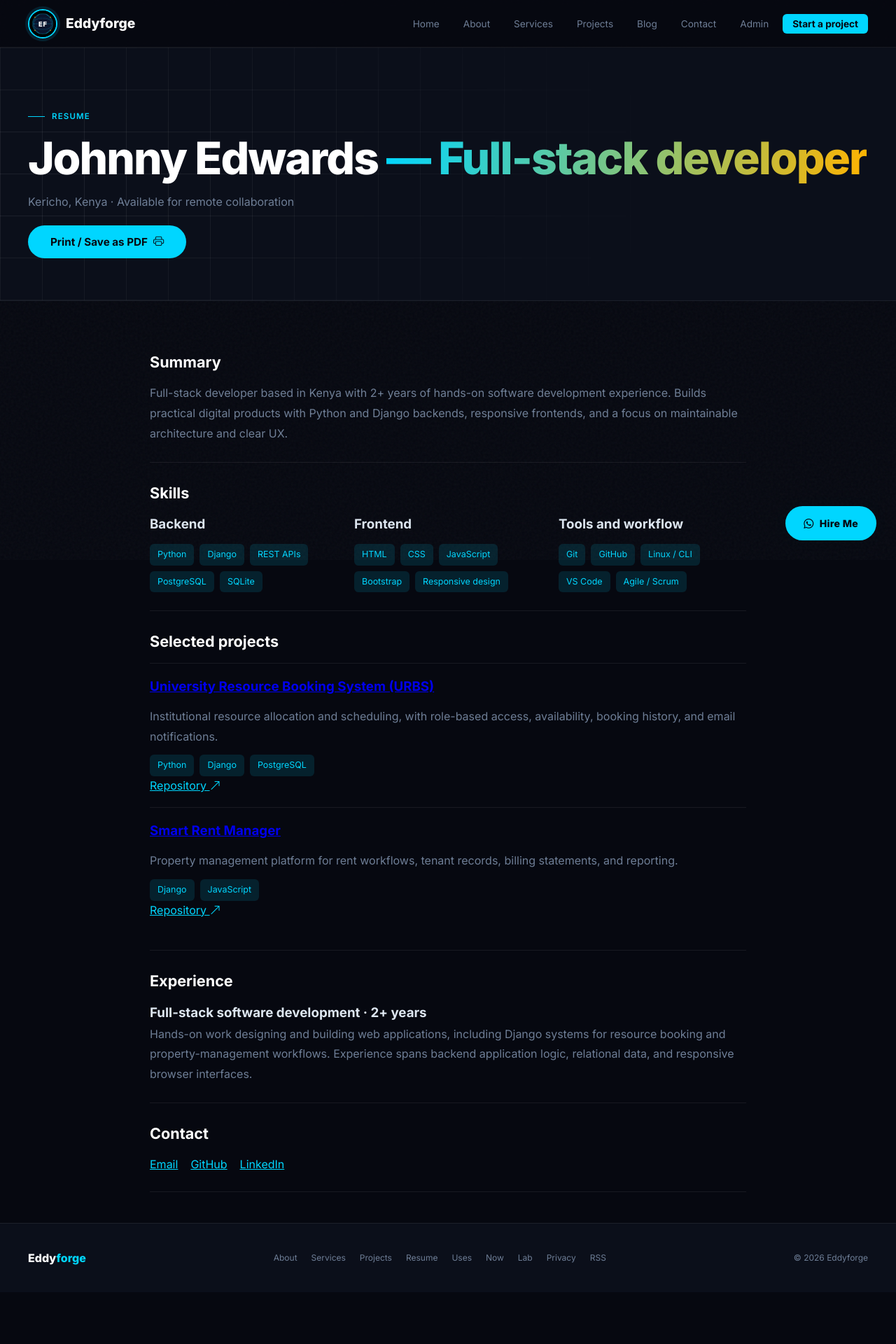
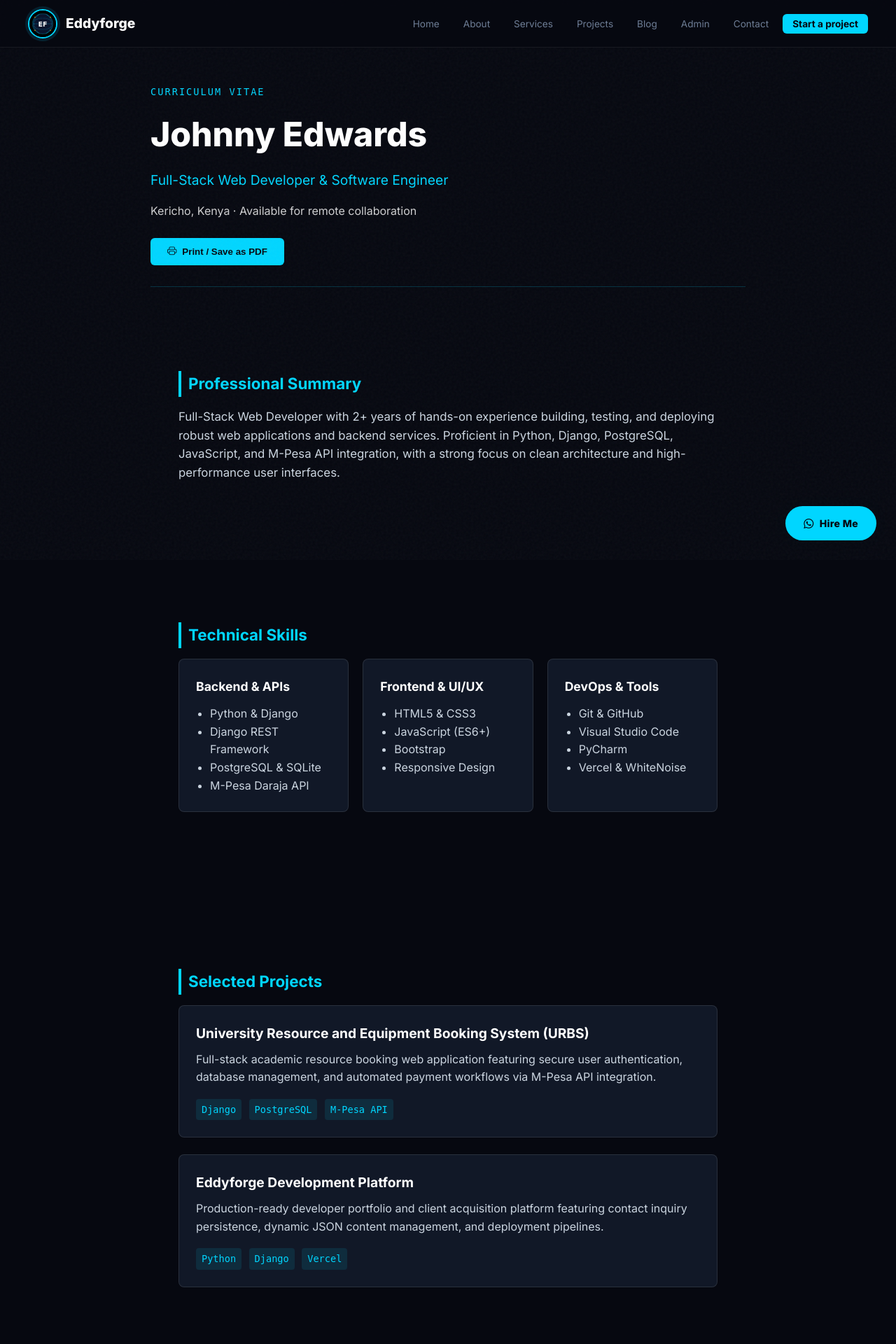
Before and after one commit to Edujoew/Eddyforge-, a Django app: page /resume/ in a window 1280 px wide. Shown: the top 1920 px of the page at 70% size. Before the commit the page ends 1807 px from the top, so only its background shows below. Run offline with Django 5.2, Linux system fonts and the light colour scheme; data that the repository does not hold is empty.

Commit message:
Enhance resume page and functionality
- Updated resume template with improved styling and structure, including a new hero header and sections for summary, skills, projects, experience, education, and contact information.
- Refactored resume view to use hardcoded resume data instead of external data source, ensuring consistency and ease of updates.
- Added JSON formatter template for better handling and visualization of JSON data.
- Revised tests to reflect changes in resume data handling and removed outdated assertions.
- Cleaned up environment variable settings in launch setup script for better clarity and maintainability.

```diff
--- a/core/admin.py
+++ b/core/admin.py
@@ -85,8 +85,10 @@ class PostAdmin(admin.ModelAdmin):
     list_display = ("title", "is_published", "published_at", "updated_at")
     search_fields = ("title", "excerpt", "body", "tags")
     list_filter = ("is_published", "published_at")
+    list_editable = ("is_published",)
     readonly_fields = ("created_at", "updated_at")
     prepopulated_fields = {"slug": ("title",)}
+    date_hierarchy = "published_at"
     actions = (publish_selected, unpublish_selected)
 
 
--- a/core/templates/core/base.html
+++ b/core/templates/core/base.html
@@ -39,8 +39,8 @@
       <li><a href="{% url 'core:services' %}">Services</a></li>
       <li><a href="{% url 'core:projects' %}">Projects</a></li>
       <li><a href="/blog/">Blog</a></li>
+      <li><a href="{% url 'admin:index' %}">Admin</a></li>
       <li><a href="{% url 'core:contact' %}">Contact</a></li>
-      <li><a href="{% url 'admin:index' %}">Admin</a></li>
       <li><a href="/start/" class="nav-cta">Start a project</a></li>
     </ul>
   </nav>
--- a/core/templates/core/resume.html
+++ b/core/templates/core/resume.html
@@ -1,34 +1,153 @@
 {% extends "core/base.html" %}
 {% load static %}
+{% block title %}Resume | Johnny Edwards — Eddyforge{% endblock %}
+{% block meta_description %}Professional resume of Johnny Edwards, Full-Stack Web Developer with 2+ years of experience.{% endblock %}
+
 {% block content %}
-<div class="page-wrap resume-page">
-  <header class="page-hero">
-    <div class="page-hero-inner">
-      <p class="page-hero-eyebrow">Resume</p>
-      <h1 class="page-hero-title">{{ resume_data.name }} <span>— {{ resume_data.role }}</span></h1>
-      <p class="page-hero-sub">{{ resume_data.location }} · Available for remote collaboration</p>
-      <div class="resume-actions">
-        <button type="button" class="btn-primary-c" onclick="window.print()">Print / Save as PDF <i class="bi bi-printer" aria-hidden="true"></i></button>
-        {% if has_resume_pdf %}<a class="btn-ghost" href="{% static resume_pdf_path %}" download>Download PDF <i class="bi bi-download" aria-hidden="true"></i></a>{% endif %}
+<style>
+  /* Force text visibility and styling specifically for screen and print */
+  .resume-container {
+    background-color: #060810;
+    color: #ffffff;
+    min-height: 100vh;
+    padding: 120px 20px 80px;
+    font-family: inherit;
+  }
+  .resume-card {
+    background: #111827;
+    border: 1px solid rgba(255,255,255,0.1);
+    padding: 24px;
+    border-radius: 8px;
+    margin-bottom: 24px;
+  }
+  .resume-text-muted { color: #cbd5e0; line-height: 1.6; }
+  .resume-title { color: #00d6ff; font-size: 1.4rem; margin-bottom: 15px; border-left: 4px solid #00d6ff; padding-left: 10px; }
+  .resume-tag { font-family: monospace; font-size: 0.85rem; color: #00d6ff; background: rgba(0,214,255,0.1); padding: 4px 8px; border-radius: 4px; display: inline-block; margin-right: 6px; margin-top: 6px; }
+
+  @media print {
+    body { background: #ffffff !important; color: #000000 !important; }
+    .resume-container { background: #ffffff !important; color: #000000 !important; padding: 20px !important; }
+    .resume-card { background: #f9f9f9 !important; border: 1px solid #ddd !important; color: #000000 !important; }
+    .resume-text-muted { color: #333333 !important; }
+    .resume-title { color: #000000 !important; border-left: 4px solid #000000 !important; }
+    .resume-tag { background: #eee !important; color: #000 !important; border: 1px solid #ccc; }
+    button, nav, footer { display: none !important; }
+  }
+</style>
+
+<div class="resume-container">
+  <div style="max-width: 850px; margin: 0 auto;">
+
+    <!-- Hero Header -->
+    <div style="border-bottom: 1px solid rgba(0, 214, 255, 0.2); padding-bottom: 30px; margin-bottom: 40px;">
+      <p style="font-family: monospace; color: #00d6ff; text-transform: uppercase; letter-spacing: 0.15em; font-size: 0.85rem; margin-bottom: 10px;">Curriculum Vitae</p>
+      <h1 style="font-size: 3rem; font-weight: 800; color: inherit; margin: 0 0 10px 0;">Johnny Edwards</h1>
+      <p style="font-size: 1.2rem; color: #00d6ff; margin: 0 0 15px 0;">Full-Stack Web Developer & Software Engineer</p>
+      <p style="color: inherit; opacity: 0.8; margin: 0 0 25px 0;">Kericho, Kenya · Available for remote collaboration</p>
+
+      <button type="button" onclick="window.print()" style="background: #00d6ff; color: #060810; border: none; padding: 12px 24px; font-weight: bold; border-radius: 6px; cursor: pointer; display: inline-flex; align-items: center; gap: 8px;">
+        <i class="bi bi-printer" aria-hidden="true"></i> Print / Save as PDF
+      </button>
+    </div>
+
+    <!-- Summary Section -->
+    <section style="margin-bottom: 40px;">
+      <h2 class="resume-title">Professional Summary</h2>
+      <p class="resume-text-muted" style="font-size: 1.05rem;">
+        Full-Stack Web Developer with 2+ years of hands-on experience building, testing, and deploying robust web applications and backend services. Proficient in Python, Django, PostgreSQL, JavaScript, and M-Pesa API integration, with a strong focus on clean architecture and high-performance user interfaces.
+      </p>
+    </section>
+
+    <!-- Skills Section -->
+    <section style="margin-bottom: 40px;">
+      <h2 class="resume-title">Technical Skills</h2>
+      <div style="display: grid; grid-template-columns: repeat(auto-fit, minmax(240px, 1fr)); gap: 20px;">
+
+        <div class="resume-card">
+          <h3 style="color: inherit; font-size: 1.1rem; margin-top: 0; margin-bottom: 12px;">Backend & APIs</h3>
+          <ul class="resume-text-muted" style="margin: 0; padding-left: 20px;">
+            <li>Python & Django</li>
+            <li>Django REST Framework</li>
+            <li>PostgreSQL & SQLite</li>
+            <li>M-Pesa Daraja API</li>
+          </ul>
+        </div>
+
+        <div class="resume-card">
+          <h3 style="color: inherit; font-size: 1.1rem; margin-top: 0; margin-bottom: 12px;">Frontend & UI/UX</h3>
+          <ul class="resume-text-muted" style="margin: 0; padding-left: 20px;">
+            <li>HTML5 & CSS3</li>
+            <li>JavaScript (ES6+)</li>
+            <li>Bootstrap</li>
+            <li>Responsive Design</li>
+          </ul>
+        </div>
+
+        <div class="resume-card">
+          <h3 style="color: inherit; font-size: 1.1rem; margin-top: 0; margin-bottom: 12px;">DevOps & Tools</h3>
+          <ul class="resume-text-muted" style="margin: 0; padding-left: 20px;">
+            <li>Git & GitHub</li>
+            <li>Visual Studio Code</li>
+            <li>PyCharm</li>
+            <li>Vercel & WhiteNoise</li>
+          </ul>
+        </div>
+
       </div>
-    </div>
-  </header>
-  <div class="container-c resume-content">
-    <section class="resume-section"><h2>Summary</h2><p>{{ resume_data.summary }}</p></section>
-    <section class="resume-section"><h2>Skills</h2><div class="resume-skills">{% for group in resume_data.skills %}<div><h3>{{ group.group }}</h3><ul class="tag-list">{% for skill in group.items %}<li>{{ skill }}</li>{% endfor %}</ul></div>{% endfor %}</div></section>
-    {% if resume_data.projects %}
-    <section class="resume-section"><h2>Selected projects</h2>{% for project in resume_data.projects %}<article class="resume-project"><h3><a href="{% url 'core:project_detail' slug=project.slug %}">{{ project.title }}</a></h3><p>{{ project.summary }}</p>{% if project.stack %}<ul class="tag-list">{% for item in project.stack %}<li>{{ item }}</li>{% endfor %}</ul>{% endif %}{% if project.repository %}<a href="{{ project.repository }}" target="_blank" rel="noopener noreferrer">Repository <i class="bi bi-arrow-up-right" aria-hidden="true"></i></a>{% endif %}</article>{% endfor %}</section>
-    {% endif %}
-    {% if resume_data.experience %}
-    <section class="resume-section"><h2>Experience</h2>{% for item in resume_data.experience %}<article><h3>{{ item.title }}</h3><p>{{ item.description }}</p></article>{% endfor %}</section>
-    {% endif %}
-    {% if resume_data.education %}
-    <section class="resume-section"><h2>Education</h2>{% for item in resume_data.education %}<article><h3>{{ item.name }}</h3><p>{{ item.description }}</p></article>{% endfor %}</section>
-    {% endif %}
-    {% if resume_data.certifications %}
-    <section class="resume-section"><h2>Certifications</h2><ul>{% for item in resume_data.certifications %}<li>{{ item }}</li>{% endfor %}</ul></section>
-    {% endif %}
-    <section class="resume-section resume-contact"><h2>Contact</h2><ul>{% for link in resume_data.links %}<li><a href="{{ link.url }}">{{ link.label }}</a></li>{% endfor %}</ul></section>
+    </section>
+
+    <!-- Selected Projects -->
+    <section style="margin-bottom: 40px;">
+      <h2 class="resume-title">Selected Projects</h2>
+
+      <div class="resume-card">
+        <h3 style="color: inherit; font-size: 1.2rem; margin-top: 0; margin-bottom: 8px;">University Resource and Equipment Booking System (URBS)</h3>
+        <p class="resume-text-muted" style="margin-bottom: 12px;">Full-stack academic resource booking web application featuring secure user authentication, database management, and automated payment workflows via M-Pesa API integration.</p>
+        <div>
+          <span class="resume-tag">Django</span>
+          <span class="resume-tag">PostgreSQL</span>
+          <span class="resume-tag">M-Pesa API</span>
+        </div>
+      </div>
+
+      <div class="resume-card">
+        <h3 style="color: inherit; font-size: 1.2rem; margin-top: 0; margin-bottom: 8px;">Eddyforge Development Platform</h3>
+        <p class="resume-text-muted" style="margin-bottom: 12px;">Production-ready developer portfolio and client acquisition platform featuring contact inquiry persistence, dynamic JSON content management, and deployment pipelines.</p>
+        <div>
+          <span class="resume-tag">Python</span>
+          <span class="resume-tag">Django</span>
+          <span class="resume-tag">Vercel</span>
+        </div>
+      </div>
+    </section>
+
+    <!-- Experience -->
+    <section style="margin-bottom: 40px;">
+      <h2 class="resume-title">Experience</h2>
+      <div class="resume-card">
+        <h3 style="color: inherit; font-size: 1.15rem; margin-top: 0; margin-bottom: 6px;">Full-Stack Web Developer — Eddyforge / Eddytech</h3>
+        <p style="font-family: monospace; font-size: 0.85rem; color: #00d6ff; margin-bottom: 12px;">2024 – Present · Kericho, Kenya</p>
+        <p class="resume-text-muted" style="margin: 0;">Architected custom full-stack web solutions, built RESTful backend services with Django, managed database schemas, and delivered high-performance responsive web products for clients.</p>
+      </div>
+    </section>
+
+    <!-- Education -->
+    <section style="margin-bottom: 40px;">
+      <h2 class="resume-title">Education</h2>
+      <div class="resume-card">
+        <h3 style="color: inherit; font-size: 1.15rem; margin-top: 0; margin-bottom: 6px;">Bachelor of Education (Arts)</h3>
+        <p style="font-family: monospace; font-size: 0.85rem; color: #00d6ff; margin-bottom: 12px;">University of Kabianga</p>
+        <p class="resume-text-muted" style="margin: 0;">Specialization in English, Literature, and Educational Frameworks with active institutional leadership and digital media coordination.</p>
+      </div>
+    </section>
+
+    <!-- Contact -->
+    <section>
+      <h2 class="resume-title">Contact & Links</h2>
+      <p class="resume-text-muted" style="margin: 5px 0;">Email: <a href="mailto:eddychannels254@gmail.com" style="color: #00d6ff; text-decoration: none;">eddychannels254@gmail.com</a></p>
+      <p class="resume-text-muted" style="margin: 5px 0;">Location: Kericho, Kenya</p>
+    </section>
+
   </div>
 </div>
 {% endblock %}
--- a/core/views.py
+++ b/core/views.py
@@ -1,6 +1,5 @@
 import json
 import re
-from copy import deepcopy
 from math import ceil
 from pathlib import PurePosixPath
 from urllib.parse import urlsplit
@@ -284,30 +283,74 @@ def service_detail(request, slug):
 
 
 def resume(request):
-    from core.data.resume import RESUME_DATA
+    resume_data = {
+        "name": "Johnny Edwards",
+        "role": "Full-Stack Web Developer",
+        "location": "Kericho, Kenya",
+        "summary": "Full-Stack Web Developer with 2+ years of hands-on experience building, testing, and deploying robust web applications and backend services. Proficient in Python, Django, PostgreSQL, JavaScript, and M-Pesa API integration.",
+        "skills": [
+            {
+                "group": "Backend & APIs",
+                "items": ["Python", "Django", "Django REST Framework", "PostgreSQL", "SQLite", "M-Pesa API"]
+            },
+            {
+                "group": "Frontend & UI/UX",
+                "items": ["HTML5", "CSS3", "JavaScript (ES6+)", "Bootstrap", "Responsive Layouts"]
+            },
+            {
+                "group": "DevOps & Tools",
+                "items": ["Git & GitHub", "Visual Studio Code", "PyCharm", "Vercel", "WhiteNoise"]
+            }
+        ],
+        "projects": [
+            {
+                "title": "University Resource and Equipment Booking System (URBS)",
+                "summary": "Full-stack academic resource booking web application with secure authentication, database management, and automated payment workflows via M-Pesa API.",
+                "stack": ["Django", "PostgreSQL", "Bootstrap", "M-Pesa API"],
+                "repository": "https://github.com"
+            },
+            {
+                "title": "Eddyforge Development Platform",
+                "summary": "Production-ready developer portfolio and client acquisition platform featuring contact inquiry persistence and dynamic rendering.",
+                "stack": ["Python", "Django", "Vercel", "JavaScript"],
+                "repository": "https://github.com"
+            }
+        ],
+        "experience": [
+            {
+                "title": "Full-Stack Web Developer — Eddyforge / Eddytech (2024 – Present)",
+                "description": "Architected full-stack web solutions, built RESTful backend services with Django, managed database schemas, and delivered responsive production websites."
+            }
+        ],
+        "education": [
+            {
+                "name": "Bachelor of Education (Arts)",
+                "description": "University of Kabianga — Specialization in English, Literature, and Educational Frameworks with active institutional leadership."
+            }
+        ],
+        "certifications": [],
+        "links": [
+            {"label": "Email: eddychannels254@gmail.com", "url": "mailto:eddychannels254@gmail.com"},
+            {"label": "GitHub", "url": "https://github.com"}
+        ]
+    }
 
-    resume_data = deepcopy(RESUME_DATA)
-    published_projects = Project.objects.filter(is_published=True)
-    if published_projects.exists():
-        resume_data["projects"] = [
-            {
-                "title": project.title,
-                "slug": project.slug,
-                "summary": project.short_description or project.description,
-                "stack": project.stack_list,
-                "repository": project.repo,
-            }
-            for project in published_projects
-        ]
+    resume_projects = Project.objects.filter(is_published=True)
 
-    resume_root = (settings.BASE_DIR / "core" / "static" / "core").resolve()
-    resume_file = (resume_root / settings.RESUME_PDF).resolve()
-    has_resume_pdf = (
-        resume_root in resume_file.parents
-        and resume_file.is_file()
-        and resume_file.suffix.lower() == ".pdf"
-    )
-    resume_pdf_path = "core/" + settings.RESUME_PDF.replace("\\", "/")
+    resume_pdf_setting = getattr(settings, 'RESUME_PDF', None)
+    has_resume_pdf = False
+    resume_pdf_path = ""
+
+    if resume_pdf_setting:
+        resume_root = (settings.BASE_DIR / "core" / "static" / "core").resolve()
+        resume_file = (resume_root / resume_pdf_setting).resolve()
+        has_resume_pdf = bool(
+            resume_root in resume_file.parents
+            and resume_file.is_file()
+            and resume_file.suffix.lower() == ".pdf"
+        )
+        resume_pdf_path = "core/" + resume_pdf_setting.replace("\\", "/")
+
     return render(
         request,
         "core/resume.html",
@@ -318,11 +361,11 @@ def resume(request):
                 resume_data["summary"],
             ),
             "resume_data": resume_data,
+            "resume_projects": resume_projects,
             "resume_pdf_path": resume_pdf_path,
             "has_resume_pdf": has_resume_pdf,
         },
     )
-
 
 def privacy(request):
     return render(
```
Also changed, not shown: BUILD_PROGRESS.md (+8 -3 lines), core/data/resume.py (+4 -14 lines), core/templates/core/index.html (+3 -4 lines), core/templates/core/json_formatter.html (added, +41 -0 lines), core/tests.py (+12 -11 lines), 1 other file.
